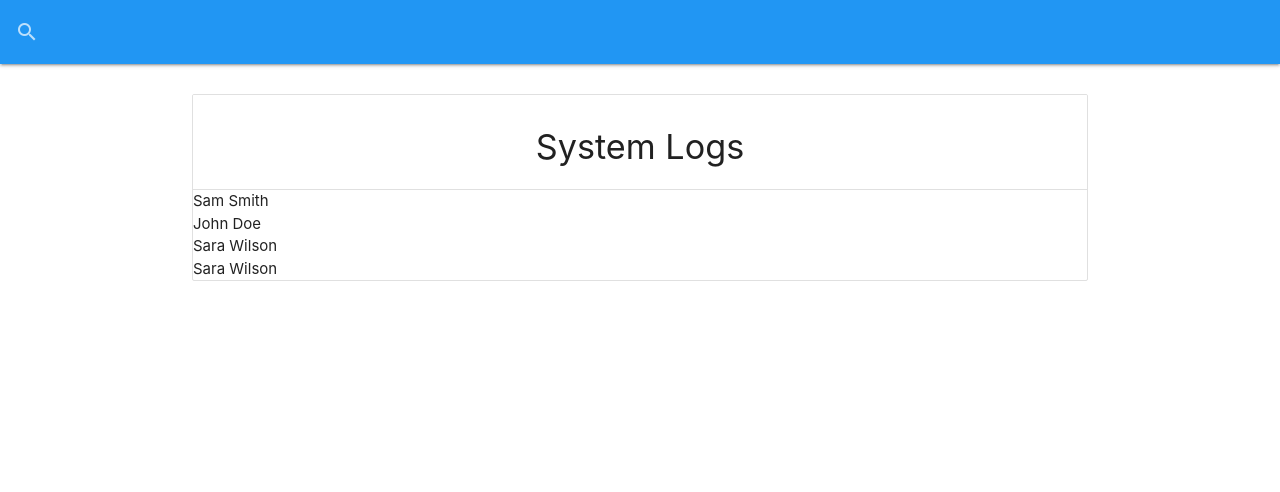
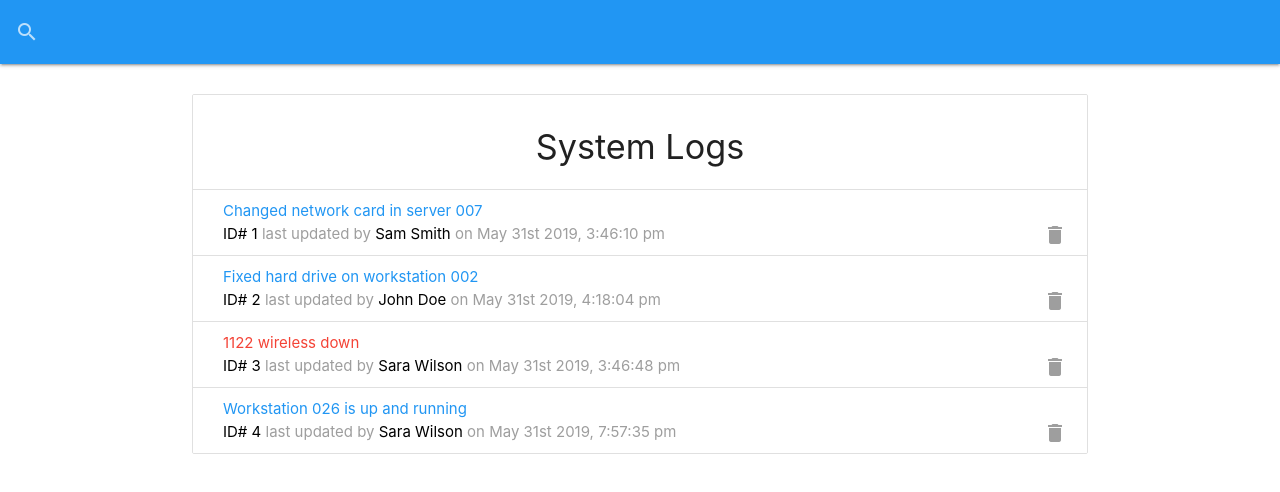
Before and after one commit to DEVfancybear/react-redux-hooks-it-logger, a React (Create React App) app: page / in a window 1280 px wide. Shown: the top 492 px of the page. Built offline with nearby package versions, Linux system fonts and the light colour scheme; data requests are answered from the project's data file.

Commit message:
create LogItem.js

```diff
--- a/package.json
+++ b/package.json
@@ -8,8 +8,10 @@
     "@testing-library/user-event": "^7.1.2",
     "axios": "^0.19.2",
     "materialize-css": "^1.0.0",
+    "moment": "^2.24.0",
     "react": "^16.13.0",
     "react-dom": "^16.13.0",
+    "react-moment": "^0.9.7",
     "react-redux": "^7.2.0",
     "react-scripts": "3.4.0",
     "redux": "^4.0.5",
--- /dev/null
+++ b/src/components/layout/Preloader.js
@@ -0,0 +1,21 @@
+import React from "react";
+
+const Preloader = () => {
+  return (
+    <div className="preloader-wrapper active">
+      <div className="spinner-layer spinner-red-only">
+        <div className="circle-clipper left">
+          <div className="circle"></div>
+        </div>
+        <div className="gap-patch">
+          <div className="circle"></div>
+        </div>
+        <div className="circle-clipper right">
+          <div className="circle"></div>
+        </div>
+      </div>
+    </div>
+  );
+};
+
+export default Preloader;
--- a/src/components/logs/LogItem.js
+++ b/src/components/logs/LogItem.js
@@ -1,7 +1,30 @@
 import React from "react";
+import Moment from "react-moment";
 
-const LogItem = () => {
-  return <div></div>;
+const LogItem = ({ log }) => {
+  return (
+    <li className="collection-item">
+      <div>
+        <a
+          href="#edit-log-modal"
+          className={`modal-trigger ${
+            log.attention ? "red-text" : "blue-text"
+          }`}
+        >
+          {log.message}
+        </a>
+        <br />
+        <span className="grey-text">
+          <span className="black-text">ID# {log.id}</span> last updated by{" "}
+          <span className="black-text">{log.tech}</span> on{" "}
+          <Moment format="MMMM Do YYYY, h:mm:ss a">{log.date}</Moment>
+        </span>
+        <a href="#!" className="secondary-content">
+          <i className="material-icons grey-text">delete</i>
+        </a>
+      </div>
+    </li>
+  );
 };
 
 export default LogItem;
--- a/src/components/logs/Logs.js
+++ b/src/components/logs/Logs.js
@@ -1,6 +1,7 @@
 import React, { useEffect, useState } from "react";
 import axios from "axios";
 import LogItem from "./LogItem";
+import Preloader from "../layout/Preloader";
 const Logs = () => {
   // khai báo state kiểu react-hooks: tham số thứ nhất là state ban đầu tham số thứ 2 là setState của tham số thứ nhất,
   // khi nào cần set lại state của tham số thứ nhất thì gọi tham số thứ 2 và truyền state thay đổi vào thì sẽ state lại dc state
@@ -18,16 +19,17 @@ const Logs = () => {
     setLoading(true);
     //fetch data to api
     const res = await axios.get(api + "logs");
-
+    console.log(res);
     const data = res.data;
-    // set lại state của state logs đã đực khai báo (lưu data tại state logs)
+    console.log(data);
+    // set lại state của state logs đã được khai báo (lưu data tại state logs)
     setLogs(data);
     setLoading(false);
   };
 
   // kiểm tra nếu chưa load dc data sẽ hiện loading
   if (loading) {
-    return <h4>...Loading</h4>;
+    return <Preloader />;
   }
   // còn đã có data thì trả về list logs
   return (
@@ -39,9 +41,8 @@ const Logs = () => {
         {!loading && logs.length === 0 ? (
           <p className="center">No logs to show...</p>
         ) : (
-          logs.map(log => {
-            return <li key={log.id}>{log.tech}</li>;
-          })
+          //logs: là state để lưu data, gọi thẳng thay vì như class components là this.state.logs
+          logs.map((log, index) => <LogItem log={log} key={index} />) //truyền props cho component LogItem
         )}
       </ul>
     </div>
```
Also changed, not shown: 1 other file (tests, documents, lock files or other folders).
